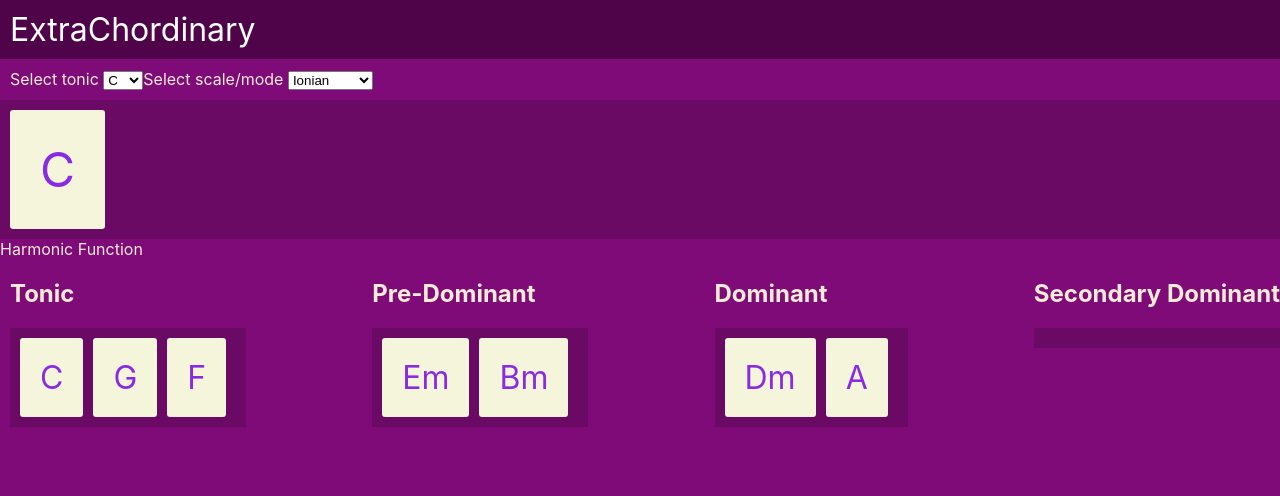
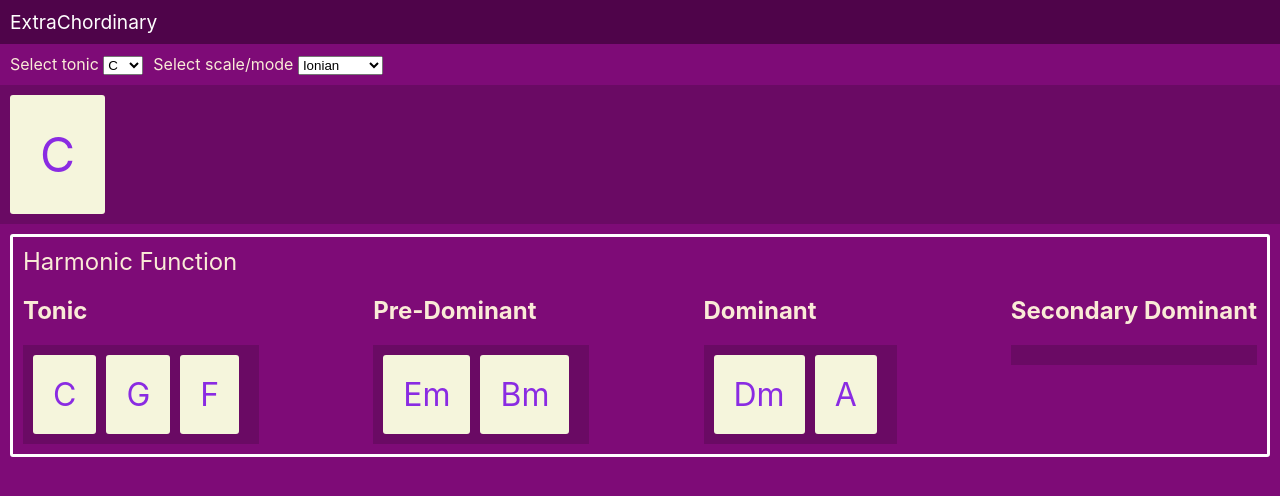
Before and after one commit to michaelmurad/extrachordinary, a plain HTML site: page index.html in a window 1280 px wide. Drawn offline with Linux system fonts and the light colour scheme.

Commit message:
aphabetized and added border to harmonic function

```diff
--- a/styles.css
+++ b/styles.css
@@ -6,10 +6,44 @@ body {
   padding: 0;
 }
 
+.chords {
+  background-color: beige;
+  color: blueviolet;
+  text-align: center;
+  font-size: 2em;
+  padding: 20px;
+  border-radius: 3px;
+  margin-right: 10px;
+}
+
+.chords-cont {
+  display: flex;
+  background-color:  rgb(106, 10, 100);
+  padding: 10px;
+}
+
+
+.chords-cont-cont {
+  display: flex;
+  justify-content: space-between;
+  flex-wrap: wrap;
+}
+
+.harmonic-function {
+  margin: 10px;
+  padding: 10px;
+  border: 3px solid white;
+  border-radius: 3px;
+}
+
+.harmonic-function-title {
+  font-size: 1.5em;
+}
+
 .header {
   background-color: rgb(79, 4, 74);
   margin-top: 0px;
-  font-size: 2em;
+  font-size: 1.2em;
   padding: 10px;
   color:white;
   margin-bottom: 10px;
@@ -32,6 +66,10 @@ html {
   margin-bottom: 10px;
 }
 
+.scale {
+  margin-left: 10px;
+}
+
 .selected-chords {
   background-color: beige;
   color: blueviolet;
@@ -51,28 +89,3 @@ html {
   background-color:  rgb(106, 10, 100);
   padding: 10px;
 }
-
-.chords-cont {
-  display: flex;
-  background-color:  rgb(106, 10, 100);
-  padding: 10px;
-}
-
-.chords {
-  background-color: beige;
-  color: blueviolet;
-  text-align: center;
-  font-size: 2em;
-  padding: 20px;
-  border-radius: 3px;
-  margin-right: 10px;
-}
-.chords-cont-cont {
-  display: flex;
-  justify-content: space-between;
-  flex-wrap: wrap;
-}
-
-.chords-type-cont{
-  margin-left: 10px;
-}
```
